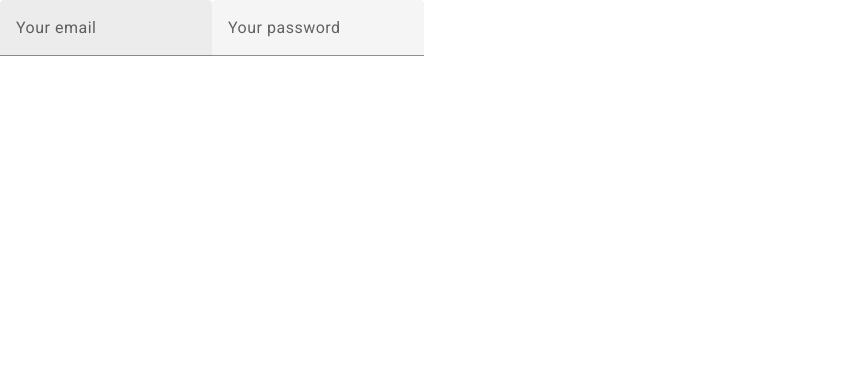
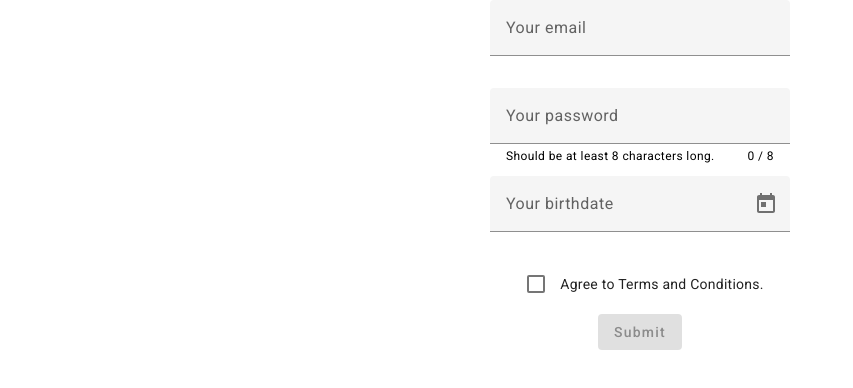
Before and after one commit to todorkrastev/krastevs-gym-angular, an Angular app: page /signup in a window 1280 px wide. Shown: the top 388 px of the page, without its empty margins (0-853 px from the left). Built offline with nearby package versions, Linux system fonts and the light colour scheme.

Commit message:
Implementing flex layout, form validation and datepicker

```diff
--- a/package.json
+++ b/package.json
@@ -15,6 +15,7 @@
     "@angular/common": "^16.1.0",
     "@angular/compiler": "^16.1.0",
     "@angular/core": "^16.1.0",
+    "@angular/flex-layout": "^15.0.0-beta.42",
     "@angular/forms": "^16.1.0",
     "@angular/material": "^16.1.6",
     "@angular/platform-browser": "^16.1.0",
--- a/src/app/auth/signup/signup.component.css
+++ b/src/app/auth/signup/signup.component.css
@@ -0,0 +1,3 @@
+mat-form-field {
+    width: 300px;
+}
--- a/src/app/auth/signup/signup.component.html
+++ b/src/app/auth/signup/signup.component.html
@@ -1,10 +1,24 @@
-<section>
-    <form>
+<section class="signup-form">
+    <form fxLayout="column" fxLayoutAlign="center center" fxLayoutGap="10px" #f="ngForm" (ngSubmit)="onSubmit(f)">
         <mat-form-field>
-            <input type="email" matInput placeholder="Your email">
+            <input type="email" matInput placeholder="Your email" ngModel name="email" email required
+                #emailInput="ngModel">
+            <mat-error *ngIf="emailInput.hasError('required')">Field must not be empty.</mat-error>
+            <mat-error *ngIf="!emailInput.hasError('required')">E-Mail is invalid.</mat-error>
+        </mat-form-field>
+        <mat-form-field hintLabel="Should be at least 8 characters long.">
+            <input type="password" matInput placeholder="Your password" ngModel name="password" required minlength="8"
+                #pwInput="ngModel">
+            <mat-hint align="end">{{ pwInput.value?.length }} / 8</mat-hint>
+            <mat-error>Has to be at least 8 characters long.</mat-error>
         </mat-form-field>
         <mat-form-field>
-            <input type="password" matInput placeholder="Your password">
+            <input matInput placeholder="Your birthdate" [matDatepicker]="picker" [max]="maxDate" ngModel
+                name="birthdate" required>
+            <mat-datepicker-toggle matSuffix [for]="picker"></mat-datepicker-toggle>
+            <mat-datepicker #picker></mat-datepicker>
         </mat-form-field>
+        <mat-checkbox ngModel name="agree" required>Agree to Terms and Conditions.</mat-checkbox>
+        <button type="submit" mat-raised-button color="primary" [disabled]="f.invalid">Submit</button>
     </form>
 </section>
--- a/src/app/auth/signup/signup.component.ts
+++ b/src/app/auth/signup/signup.component.ts
@@ -1,10 +1,22 @@
-import { Component } from '@angular/core';
+import { Component, OnInit } from '@angular/core';
+import { NgForm } from '@angular/forms';
 
 @Component({
   selector: 'app-signup',
   templateUrl: './signup.component.html',
   styleUrls: ['./signup.component.css']
 })
-export class SignupComponent {
+export class SignupComponent implements OnInit {
+  maxDate: Date | undefined;
 
+  constructor() { }
+
+  ngOnInit(): void {
+    this.maxDate = new Date();
+    this.maxDate.setFullYear(this.maxDate.getFullYear() - 18);
+  }
+
+  onSubmit(form: NgForm): void {
+    console.log(form);
+  }
 }
```
Also changed, not shown: src/app/app.module.ts (+6 -1 lines), src/app/material.module.ts (+6 -2 lines), 1 other file (tests, documents, lock files or other folders).
